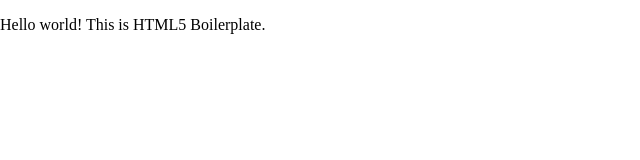
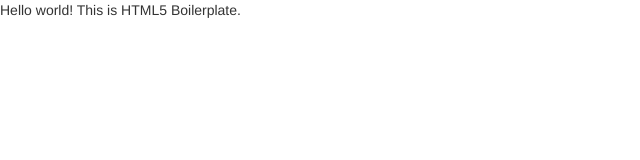
Before and after one commit to odelevingne/gigLister, a website: page src/index.html in a window 1280 px wide. Shown: the whole page, without its empty margins (0-640 px from the left). Drawn offline with nearby package versions, Linux system fonts and the light colour scheme.

Commit message:
installed bootstrap

```diff
--- a/bower.json
+++ b/bower.json
@@ -16,8 +16,8 @@
     "tests"
   ],
   "dependencies": {
-    "normalize.css": "~3.0.2",
     "modernizr": "~2.8.3",
-    "jquery": "~2.1.1"
+    "jquery": "~2.1.1",
+    "bootstrap": "~3.3.1"
   }
 }
--- a/src/index.html
+++ b/src/index.html
@@ -9,7 +9,7 @@
 
         <!-- Place favicon.ico in the root directory -->
 
-        <link rel="stylesheet" href="bower_components/normalize.css/normalize.css">
+        <link rel="stylesheet" href="bower_components/bootstrap/dist/css/bootstrap.css">
         <link rel="stylesheet" href="styles/main.css">
         <script src="bower_components/modernizr/modernizr.js"></script>
     </head>
```
